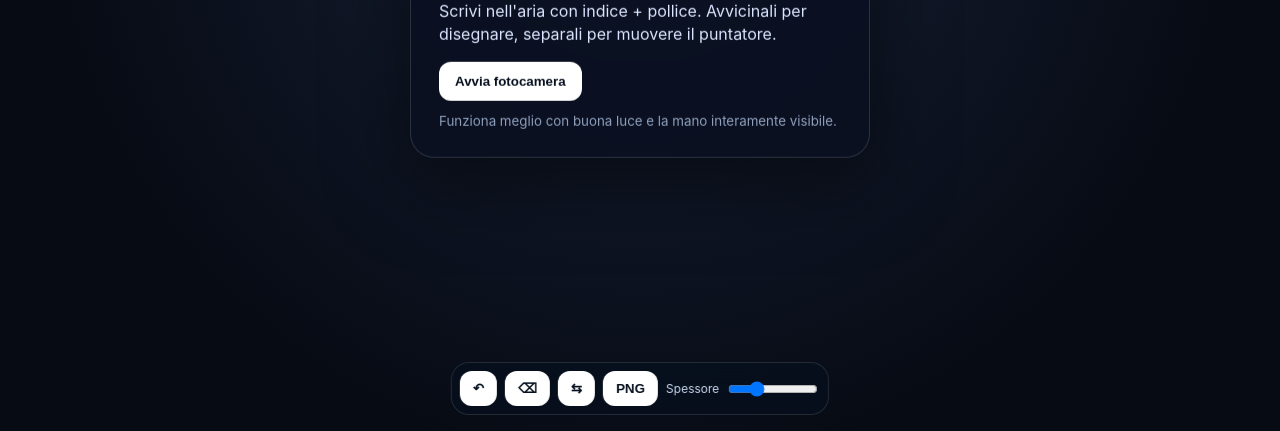
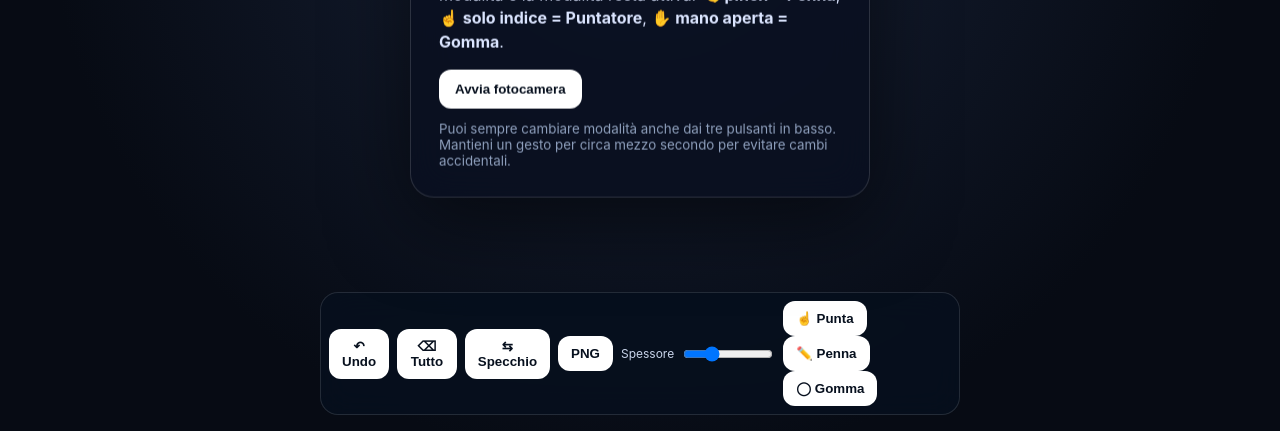
Before and after one commit to doppiaelle/airboard, a plain HTML site: page index.html in a window 1280 px wide. Shown: the part 369-800 px from the top of the page. Drawn offline with Linux system fonts and the light colour scheme.

Commit message:
Improve AirBoard mode controls and onboarding

```diff
--- a/index.html
+++ b/index.html
@@ -15,17 +15,23 @@
     <canvas id="hud"></canvas>
     <div id="welcome" class="panel">
       <h1>AirBoard</h1>
-      <p>Scrivi nell'aria con indice + pollice. Avvicinali per disegnare, separali per muovere il puntatore.</p>
+      <p>Muovi il cursore con l'indice. I gesti cambiano modalità e la modalità resta attiva: <b>🤏 pinch = Penna</b>, <b>☝️ solo indice = Puntatore</b>, <b>✋ mano aperta = Gomma</b>.</p>
       <button id="start">Avvia fotocamera</button>
-      <small>Funziona meglio con buona luce e la mano interamente visibile.</small>
+      <small>Puoi sempre cambiare modalità anche dai tre pulsanti in basso. Mantieni un gesto per circa mezzo secondo per evitare cambi accidentali.</small>
     </div>
     <div id="status" class="status">Pronto</div>
+    <div id="gestureHint" class="gesture-hint">☝️ Puntatore</div>
     <div class="toolbar">
-      <button id="undo" title="Annulla">↶</button>
-      <button id="clear" title="Cancella tutto">⌫</button>
-      <button id="mirror" title="Specchia">⇆</button>
-      <button id="download" title="Salva PNG">PNG</button>
+      <button id="undo" title="Annulla l'ultimo tratto" aria-label="Annulla l'ultimo tratto">↶ <span>Undo</span></button>
+      <button id="clear" title="Cancella tutta la lavagna" aria-label="Cancella tutta la lavagna">⌫ <span>Tutto</span></button>
+      <button id="mirror" title="Specchia o despecchia la fotocamera" aria-label="Specchia fotocamera">⇆ <span>Specchio</span></button>
+      <button id="download" title="Scarica la lavagna come PNG" aria-label="Scarica PNG">PNG</button>
       <label>Spessore <input id="width" type="range" min="2" max="16" value="6"></label>
+      <div class="mode-switch" role="group" aria-label="Modalità AirBoard">
+        <button class="mode-btn active" data-mode="pointer">☝️ <span>Punta</span></button>
+        <button class="mode-btn" data-mode="pen">✏️ <span>Penna</span></button>
+        <button class="mode-btn" data-mode="eraser">◯ <span>Gomma</span></button>
+      </div>
     </div>
   </main>
   <script type="module" src="./app.js"></script>
```
